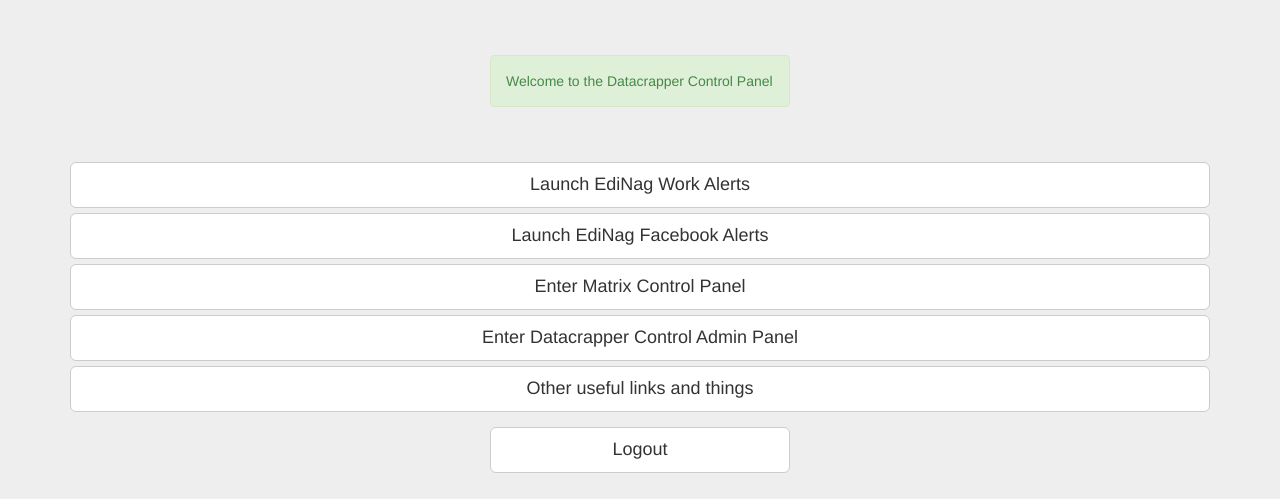
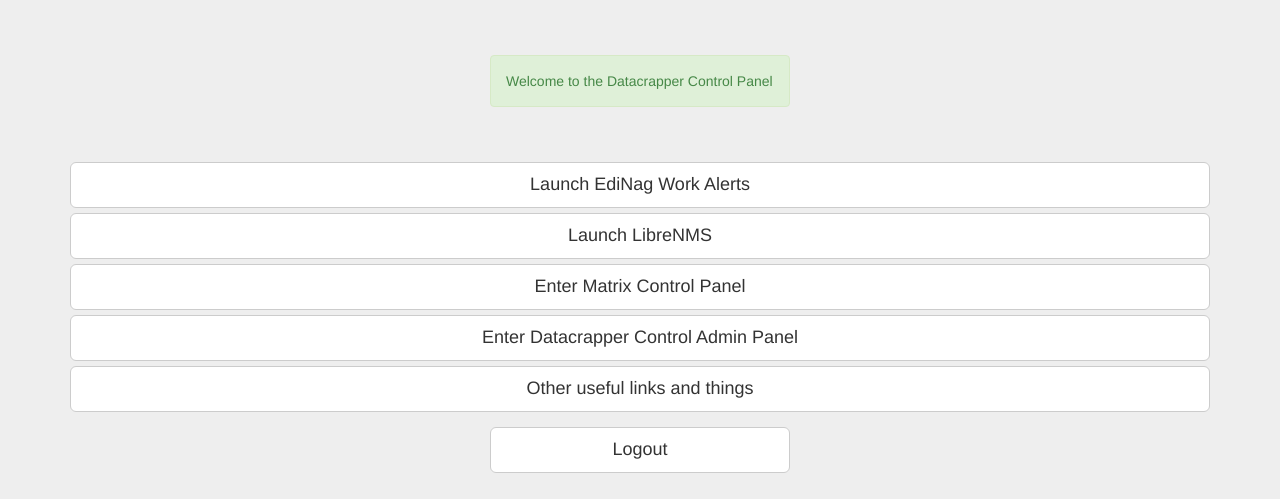
Before and after one commit to ainsey11/Datacrapper, a PHP site: page / in a window 1280 px wide. Shown: the top 499 px of the page. Run offline with PHP 8.4, Linux system fonts and the light colour scheme; the visitor is signed in with stand-in values (Sample User, id 1).

Commit message:
adding librenms link

```diff
--- a/Web/index.php
+++ b/Web/index.php
@@ -18,7 +18,7 @@
 	<br>
 	</div>
 	<a href="/launchworkalerts.php" class="btn btn-default btn-lg btn-block">Launch EdiNag Work Alerts</a>
-	<a href="content/launchfblerts.php" class="btn btn-default btn-lg btn-block">Launch EdiNag Facebook Alerts</a>
+	<a href="http://librenms.datacrapper.local" class="btn btn-default btn-lg btn-block">Launch LibreNMS</a>
 	<a href="mcp/index.php" class="btn btn-default btn-lg btn-block">Enter Matrix Control Panel</a>
 	<a href="dcp/index.php" class="btn btn-default btn-lg btn-block">Enter Datacrapper Control Admin Panel</a>
 	<a href="somerandomlinkivenotworkedout.php" class="btn btn-default btn-lg btn-block">Other useful links and things</a>
```
